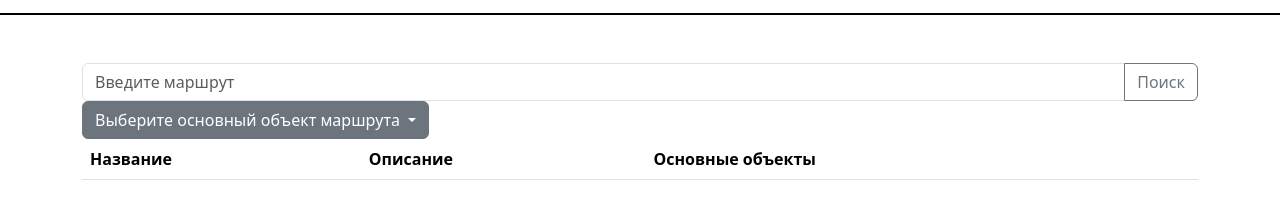
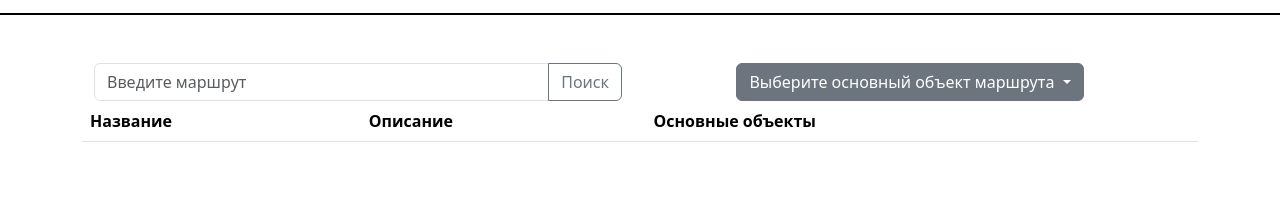
Before and after one commit to khokhlovap/webdev-exam-2023-1-KJHGM, a plain HTML site: page index.html in a window 1280 px wide. Shown: the part 59-278 px from the top of the page. Drawn offline with nearby package versions, Linux system fonts and the light colour scheme; no server answers.

Commit message:
add search routes

```diff
--- a/index.html
+++ b/index.html
@@ -40,16 +40,19 @@
 
       <main>
         <section class="container py-5">
-          <div class="input-group">
+          <div class="container text-center row">
+
+            <div class="input-group col pt-md-0">
               <input type="search" class="form-control" placeholder="Введите маршрут" aria-label="Search">
               <button class="btn btn-outline-secondary" type="submit" id="button-search">Поиск</button>
             </div>
-          <div class="dropdown">
+            <div class="dropdown col pe-0">
               <button class="btn btn-secondary dropdown-toggle" type="button" id="dropdownMenuButton1" data-bs-toggle="dropdown" aria-expanded="false">
                 Выберите основный объект маршрута
               </button>
               <ul class="dropdown-menu" aria-labelledby="dropdownMenuButton1">
               </ul>
+            </div>
           </div>
           <table id="routes-table" class="table">
             <thead>
```
Lines whose indentation alone changed are shown as unchanged.
